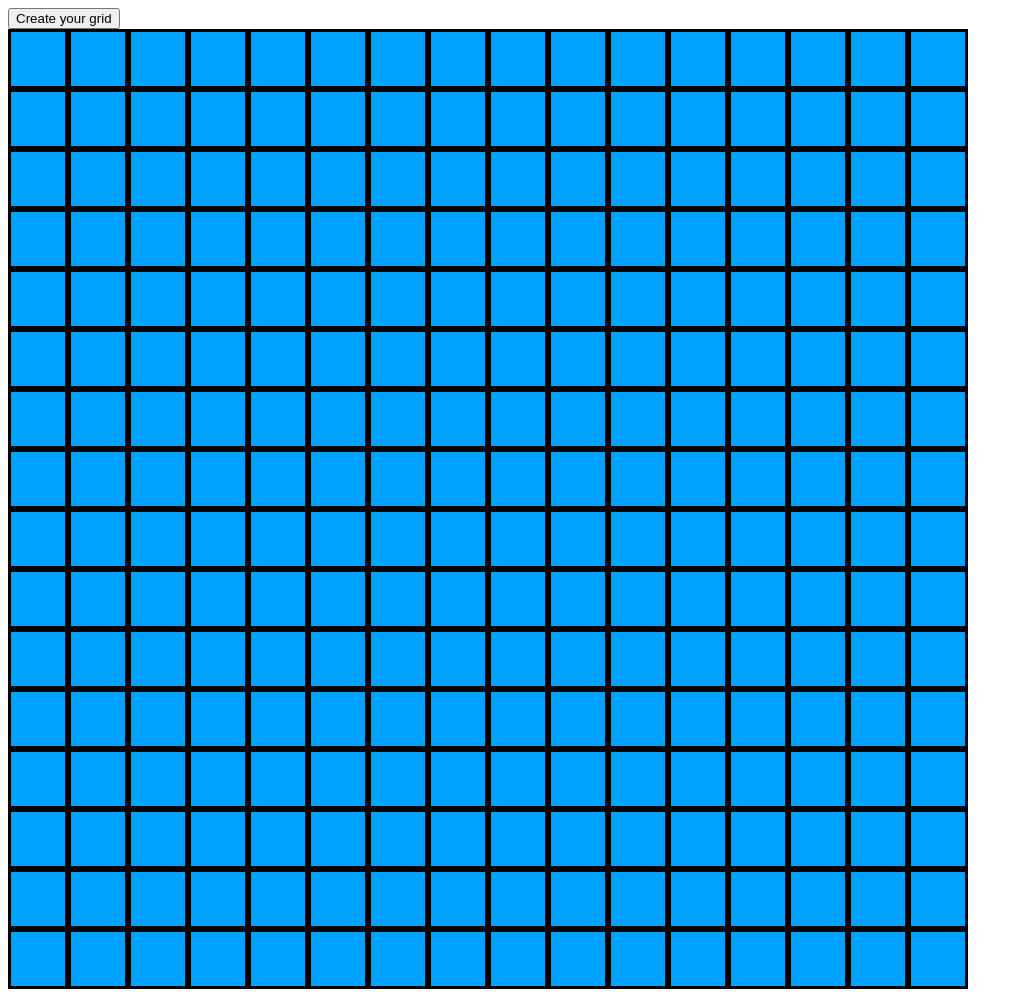
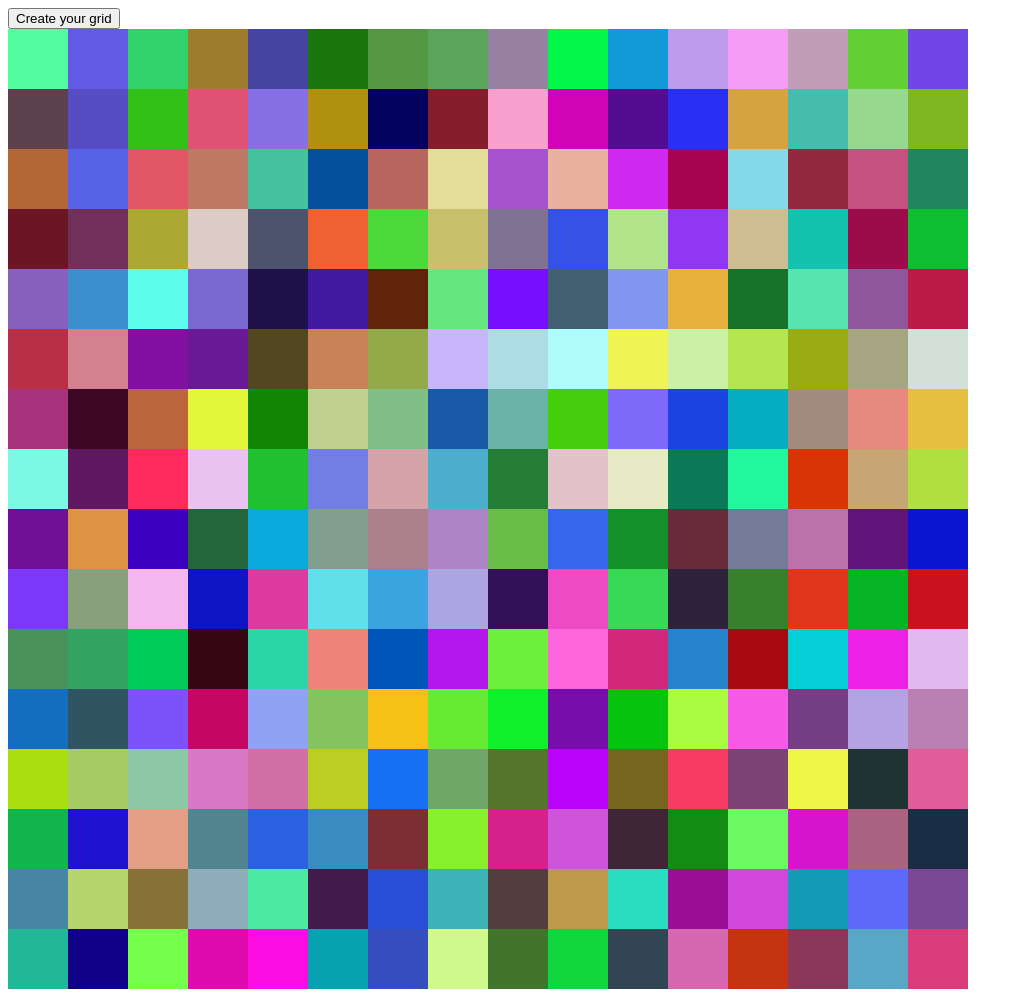
Before and after one commit to SabrinaC1203/Grid, a plain HTML site: page index.html in a window 1280 px wide. Shown: the whole page, without its empty margins (0-1023 px from the left). Drawn offline with Linux system fonts and the light colour scheme.

Commit message:
Change random color when hover

```diff
--- a/java.js
+++ b/java.js
@@ -8,6 +8,7 @@
             const size = 100 / x;
             square.style.width = size + "%";
             square.style.height = size + "%";
+            square.style.backgroundColor = randomColor();
             hoverSquares(square);
             grid.appendChild(square);
         }
@@ -20,7 +21,7 @@
     });
         square.addEventListener(
         "mouseout", (e) => {
-        e.target.style.backgroundColor = "";
+        e.target.style.backgroundColor = randomColor();
     });
     }
 
@@ -40,3 +41,12 @@
         createSquares(size);
     }
     button.addEventListener("click", changeGrid);
+
+    function randomColor () {
+        let symbols = "0123456789ABCDEF";
+        let color = "#";
+        for (let i = 0; i < 6; i++){
+            color += symbols[Math.floor(Math.random() * 16)];
+        }
+        return color;
+    }
--- a/style.css
+++ b/style.css
@@ -7,7 +7,5 @@ div{
 
 .cell{
     aspect-ratio: 1 / 1;
-    background-color: rgb(0, 162, 255);
-    border: solid;
     box-sizing: border-box;
 }
```
